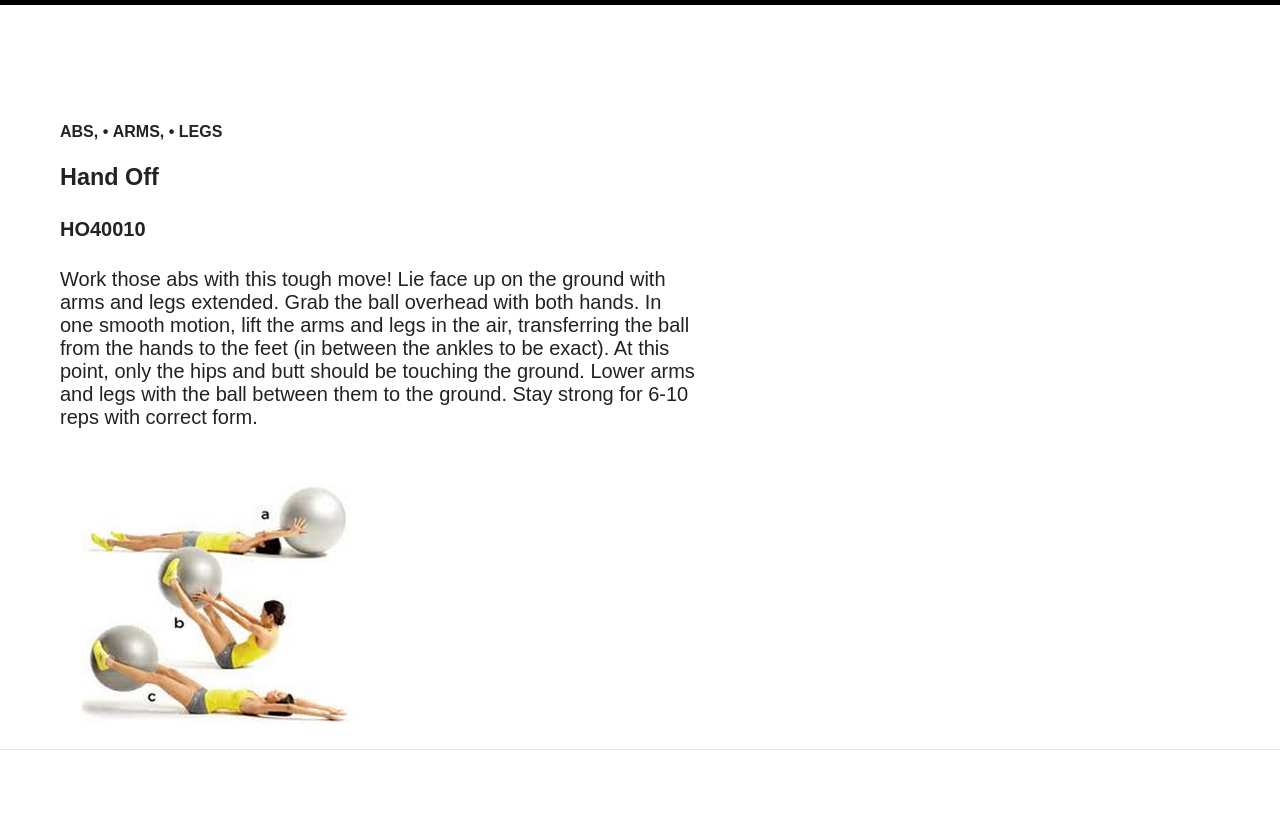
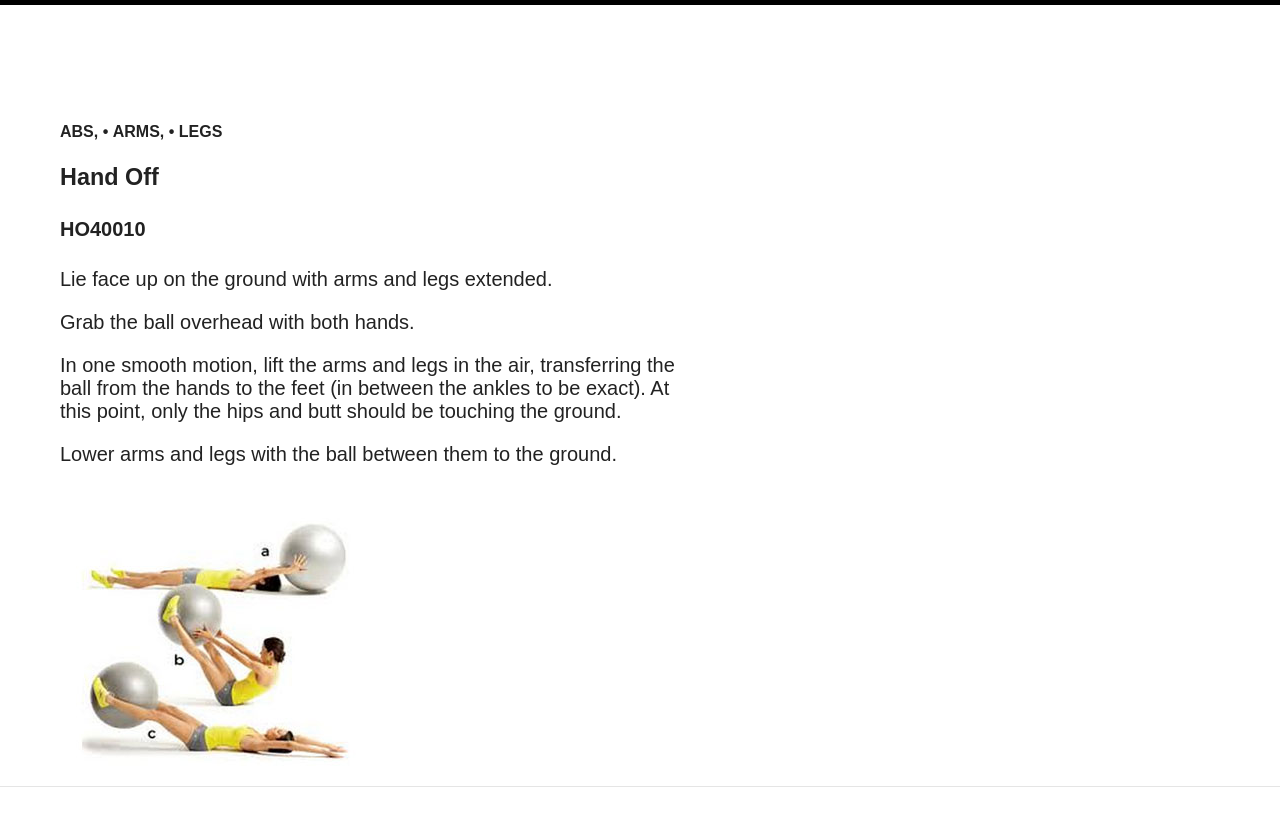
Before and after one commit to christyallen/christyallen.github.io, a Jekyll site: the page built from exercises/_posts/2014-04-24-hand-off.md, in a window 1280 px wide. Shown: the top 826 px of the page. Built offline with Jekyll 4.4.1, drawn with Linux system fonts in a browser that asks for light colours; nearby versions of some CDN libraries.

Commit message:
Site updated at 2014-04-24 20:17:24 UTC

```diff
--- a/exercises/_posts/2014-04-24-hand-off.md
+++ b/exercises/_posts/2014-04-24-hand-off.md
@@ -8,4 +8,10 @@ image: hand-off.jpg
 code: HO40010
 ---
 
-Work those abs with this tough move! Lie face up on the ground with arms and legs extended. Grab the ball overhead with both hands. In one smooth motion, lift the arms and legs in the air, transferring the ball from the hands to the feet (in between the ankles to be exact). At this point, only the hips and butt should be touching the ground. Lower arms and legs with the ball between them to the ground. Stay strong for 6-10 reps with correct form.
+Lie face up on the ground with arms and legs extended.
+
+Grab the ball overhead with both hands.
+
+In one smooth motion, lift the arms and legs in the air, transferring the ball from the hands to the feet (in between the ankles to be exact). At this point, only the hips and butt should be touching the ground.
+
+Lower arms and legs with the ball between them to the ground.
```
